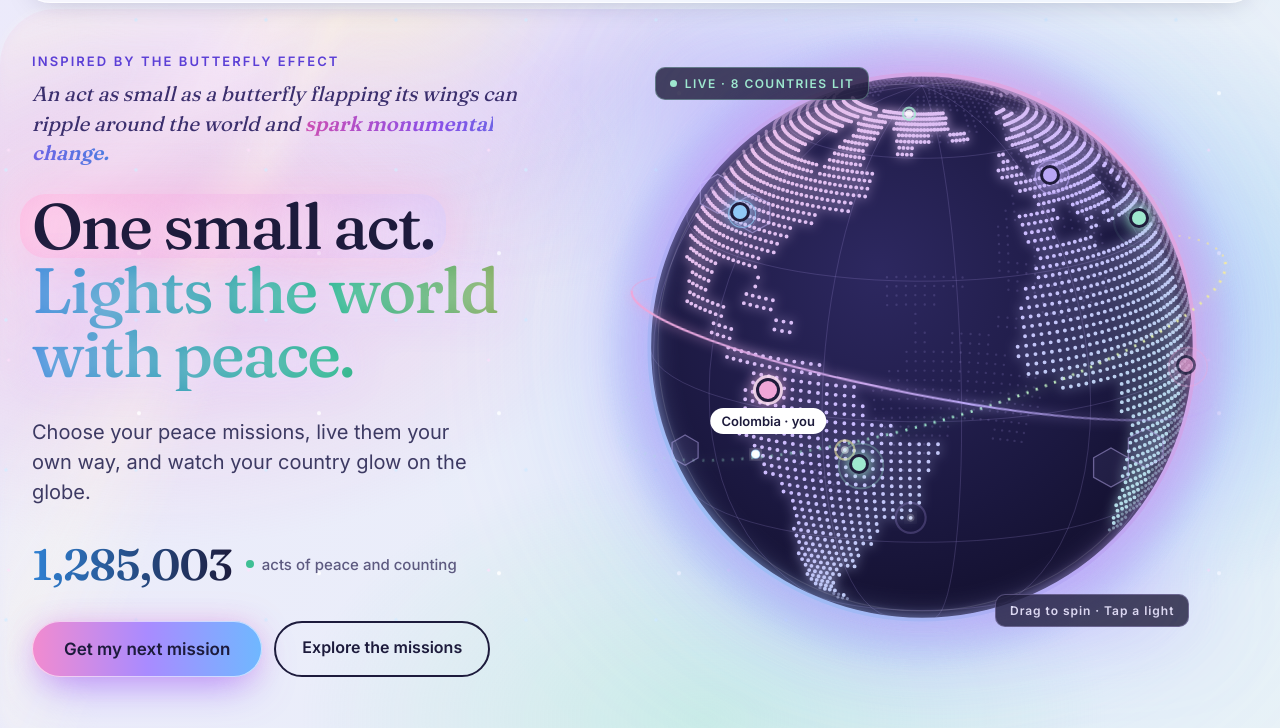
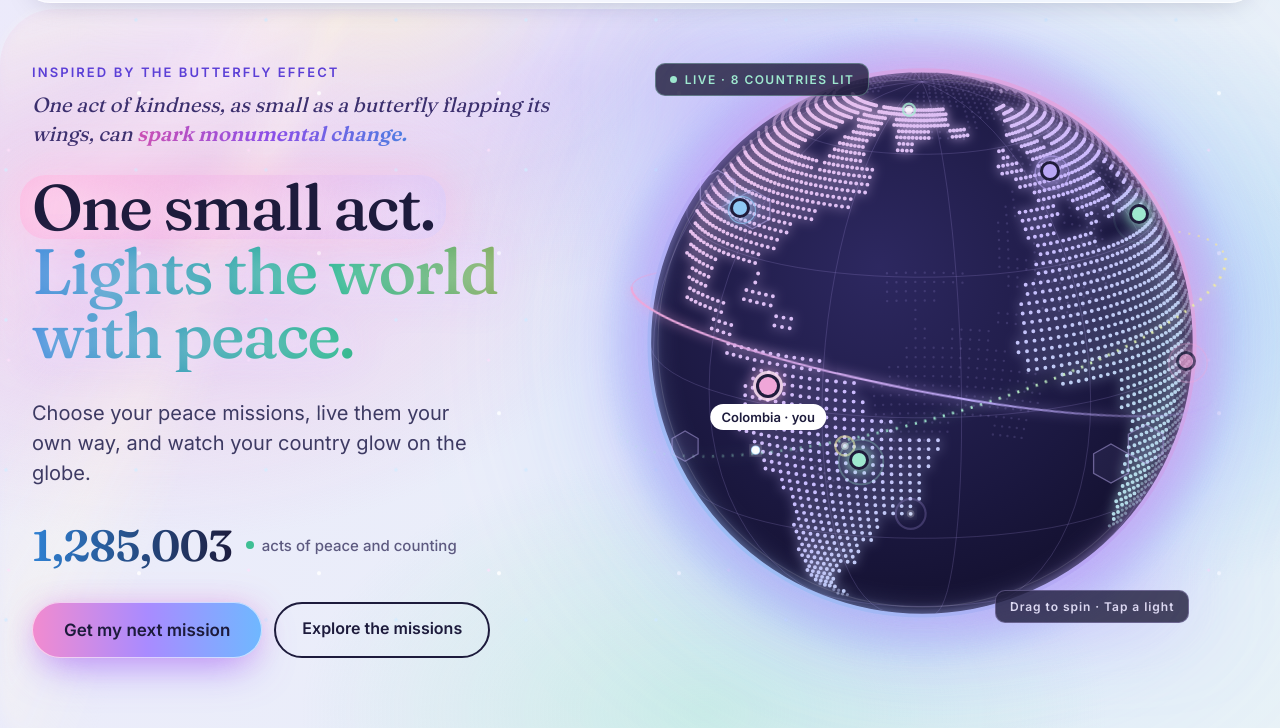
Before and after one commit to LoriRella/pop-power-of-peace, a plain HTML site: page index.html in a window 1280 px wide. Shown: the part 72-800 px from the top of the page. Drawn offline with Linux system fonts and the light colour scheme; animation ran at ten frames a second.

Commit message:
Add files via upload

```diff
--- a/index.html
+++ b/index.html
@@ -510,7 +510,7 @@
 <section id="top" style="max-width: 1280px; margin: 0 auto; padding: 8px 32px 80px; display: flex; flex-wrap: wrap; gap: 24px; align-items: center">
 <div class="hero-l">
 <p class="hero-eyebrow"><span>Inspired by the butterfly effect</span></p>
-<p class="hero-story">An act as small as a butterfly flapping its wings can ripple around the world and <span class="hero-story-em">spark monumental change.</span></p>
+<p class="hero-story">One act of kindness, as small as a butterfly flapping its wings, can <span class="hero-story-em">spark monumental change.</span></p>
 <h1 class="hero-h1"><span class="hero-hl">One small act.</span><span class="hero-iri">Lights the world<br>with peace.</span></h1>
 <p class="hero-sub">Choose your peace missions, live them your own way, and watch your country glow on the globe.</p>
 <p class="hero-stat"><span class="hero-num">{{ totalStr }}</span><span class="hero-numlab"><span class="live" style="width: 8px; height: 8px; border-radius: 50%; background: #3fbf94"></span>acts of peace and counting</span></p>
```
